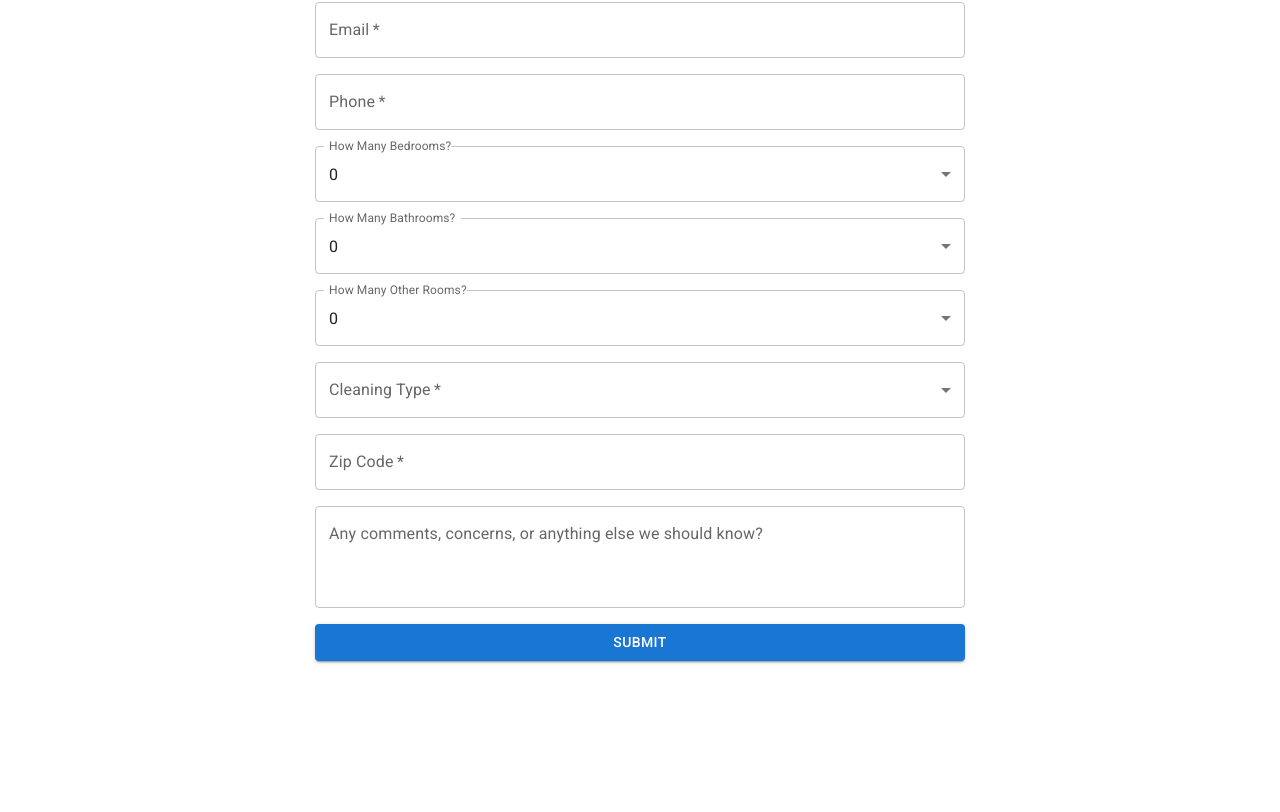
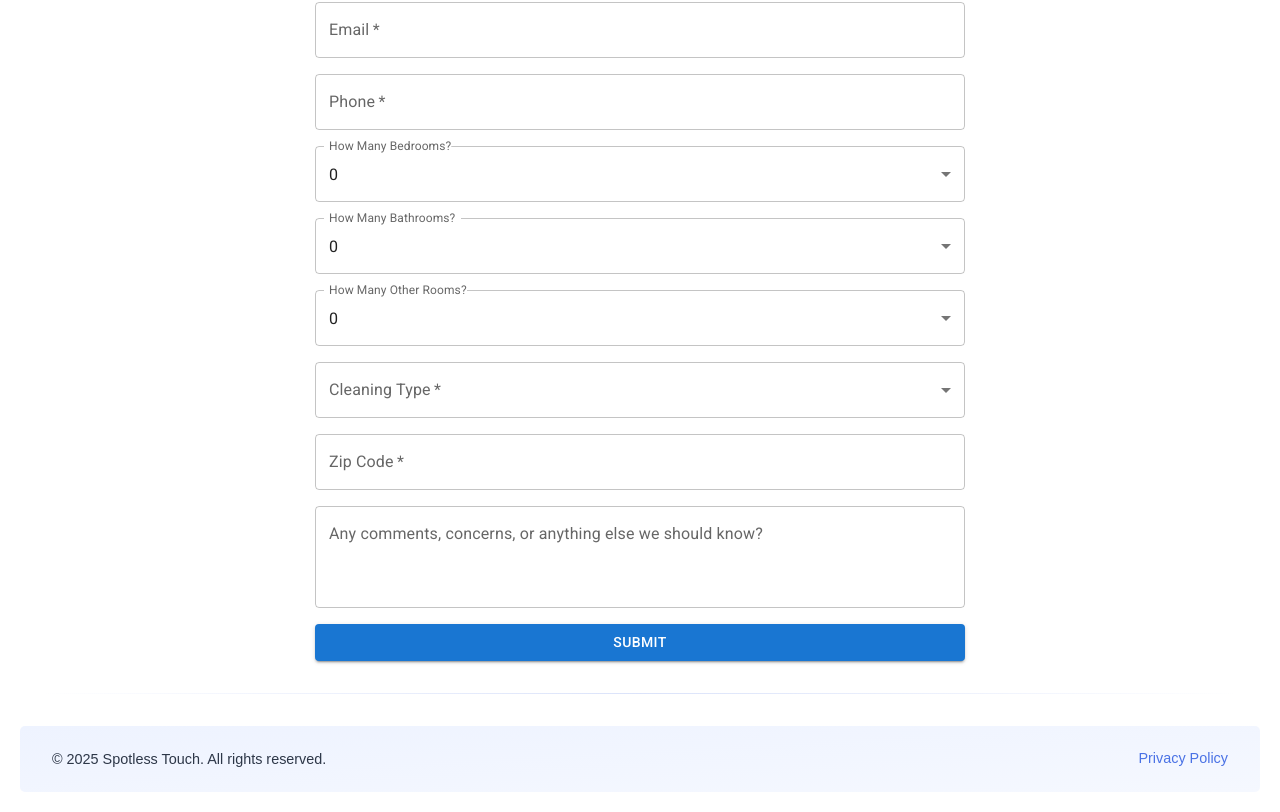
Before and after one commit to KNelTech/spotless-touch2, a React (Vite) app: page / in a window 1280 px wide. Shown: the part 1705-2517 px from the top of the page. Before the commit the page ends 2386 px from the top, so only its background shows below. Built offline with nearby package versions, Linux system fonts and the light colour scheme; the HTML template or start-up script is replaced by a standard one.

Commit message:
added footer

```diff
--- a/src/App.jsx
+++ b/src/App.jsx
@@ -4,6 +4,7 @@ import Contact from './components/contact';
 import TextBox from './components/textBox';
 import AccordionUsage from './components/accordionService';
 import { ABOUT_TEXT, BUSINESS_TEXT } from './content/textContent.jsx';
+import Footer from './components/footer';
 import './App.css';
 import '@fontsource/roboto/300.css';
 import '@fontsource/roboto/400.css';
@@ -25,6 +26,7 @@ function App() {
           {BUSINESS_TEXT}
         </TextBox>
         <Contact />
+        <Footer />
       </main>
     </div>
   );
--- /dev/null
+++ b/src/components/footer/footer.css
@@ -0,0 +1,79 @@
+.footerDivider {
+  border: none;
+  height: 1px;
+  background: linear-gradient(
+    to right,
+    transparent,
+    rgba(74, 114, 229, 0.2),
+    transparent
+  );
+  margin: 32px auto;
+  max-width: 1200px;
+}
+
+.footer {
+  padding: 24px 32px;
+  margin-top: auto;
+  background: linear-gradient(to bottom right, #eef3ff, #f5f8ff);
+  border-radius: 5px;
+}
+
+.footer-content {
+  max-width: 1200px;
+  margin: 0 auto;
+  display: flex;
+  justify-content: space-between;
+  align-items: center;
+  flex-wrap: wrap;
+  gap: 16px;
+  color: #2d3748;
+  font-size: 0.9rem;
+}
+
+.footer-link {
+  color: #4a72e5;
+  text-decoration: none;
+  position: relative;
+  padding-bottom: 2px;
+  transition: color 0.2s ease;
+  border-radius: 5px;
+}
+
+.footer-link:hover {
+  color: #2d4ed8;
+}
+
+.footer-link::after {
+  content: "";
+  position: absolute;
+  width: 100%;
+  height: 1px;
+  bottom: 0;
+  left: 0;
+  background-color: currentColor;
+  transform: scaleX(0);
+  transform-origin: right;
+  transition: transform 0.3s ease;
+}
+
+.footer-link:hover::after {
+  transform: scaleX(1);
+  transform-origin: left;
+}
+
+@media (max-width: 600px) {
+  .footer-content {
+    justify-content: center;
+    text-align: center;
+  }
+
+  .footer-content p {
+    width: 100%;
+    order: 2;
+    margin: 0;
+  }
+
+  .footer-link {
+    order: 1;
+  }
+}
--- /dev/null
+++ b/src/components/footer/index.jsx
@@ -0,0 +1,16 @@
+import './footer.css';
+
+const Footer = () => {
+    return (<>
+        <hr className='footerDivider'></hr>
+        <footer className="footer">
+            <div className="footer-content">
+                <p>&copy; {new Date().getFullYear()} Spotless Touch. All rights reserved.</p>
+                <a href="/privacy-policy" className="footer-link">Privacy Policy</a>
+            </div>
+        </footer>
+        </>
+    );
+};
+
+export default Footer;
```
